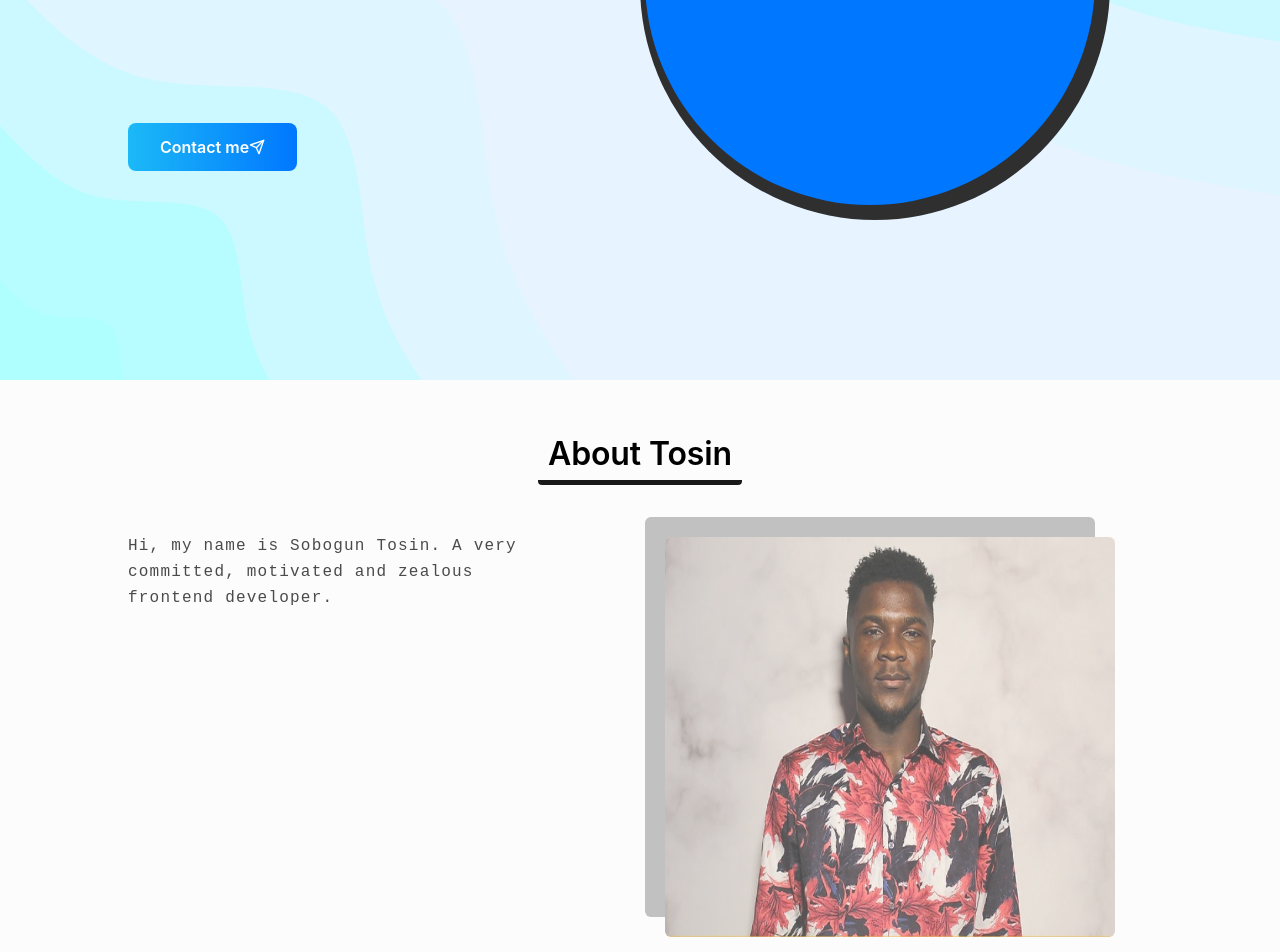
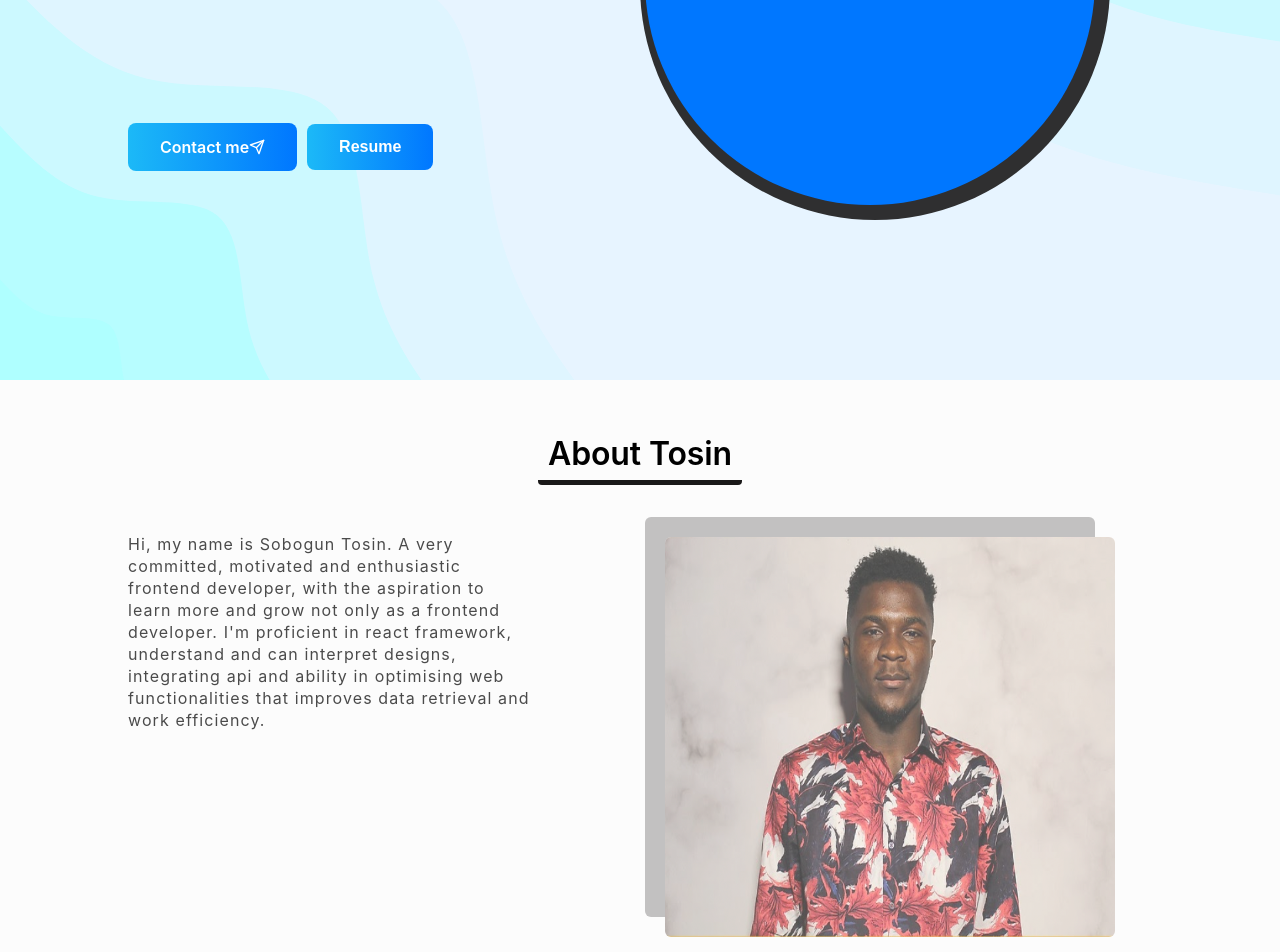
Before and after one commit to sobogun-tosin/portfolio, a React (Create React App) app: page / in a window 1280 px wide. Shown: the part 420-1372 px from the top of the page. Built offline with nearby package versions, Linux system fonts and the light colour scheme; a web font is replaced by a local one.

Commit message:
updated features

```diff
--- a/src/components/About/About.js
+++ b/src/components/About/About.js
@@ -11,8 +11,12 @@ const About = ({ id }) => {
       </div>
       <div className={styles.About_content}>
         <p className={styles.About_content_description}>
-          Hi, my name is Sobogun Tosin. A very committed, motivated and zealous
-          frontend developer.
+          Hi, my name is Sobogun Tosin. A very committed, motivated and
+          enthusiastic frontend developer, with the aspiration to learn more and
+          grow not only as a frontend developer. I'm proficient in react
+          framework, understand and can interpret designs, integrating api and
+          ability in optimising web functionalities that improves data retrieval
+          and work efficiency.
         </p>
         <div className={styles.About_img_container}>
           <div className={styles.About_img}>
--- a/src/components/About/About.module.scss
+++ b/src/components/About/About.module.scss
@@ -16,11 +16,10 @@
 
     &_description {
       width: 80%;
-      letter-spacing: 1.2px;
-      line-height: 26px;
+      letter-spacing: 1.1px;
+      line-height: 22px;
       font-size: 16px;
       opacity: 70%;
-      font-family: monospace;
     }
   }
 
--- a/src/components/Landing/Landing.js
+++ b/src/components/Landing/Landing.js
@@ -38,6 +38,7 @@ const Landing = () => {
                 );
               })}
             </div>
+            <div className={styles.Landing_links}>
               <a
                 href="#contact"
                 className={styles.Landing_btn}
@@ -45,6 +46,8 @@ const Landing = () => {
               >
                 Contact me <FiSend />
               </a>
+              <button className={styles.Landing_btn}>Resume</button>
+            </div>
           </div>
         </div>
         <div className={styles.Landing_imgContainer}>
--- a/src/components/Landing/Landing.module.scss
+++ b/src/components/Landing/Landing.module.scss
@@ -49,8 +49,12 @@
     }
   }
 
+  &_links {
+    @include flexDisplay(flex-start);
+    margin-top: 10rem;
+  }
+
   &_btn {
-    margin-top: 10rem;
     background: linear-gradient(to right, $blue-2, $blue-3);
     font-size: 1rem;
     font-weight: 600;
@@ -63,6 +67,7 @@
     display: flex;
     align-items: center;
     width: max-content;
+    margin-right: 10px;
 
     &:hover {
       transform: scale(1.05);
--- a/src/components/Qualifications/data.js
+++ b/src/components/Qualifications/data.js
@@ -8,11 +8,11 @@ export const QUALIFICATIONS = [
     contents: [
       {
         name: "Cornerstone college",
-        year: "",
+        year: "2007 - 2010",
       },
       {
         name: "Ogulade college",
-        year: "",
+        year: "2010 - 2013",
       },
       {
         name: "Adekunle Ajasin University",
@@ -30,7 +30,7 @@ export const QUALIFICATIONS = [
       },
       {
         name: "Brass",
-        year: "2021",
+        year: "2021 - present",
       },
     ],
   },
```
Lines whose indentation alone changed are shown as unchanged.
